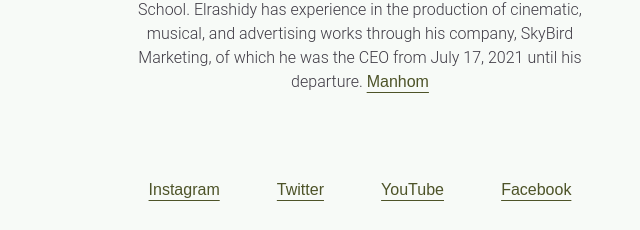
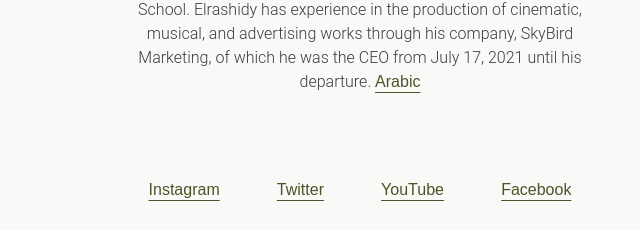
Before and after one commit to therealrashidy/therealrashidy.github.io, a plain HTML site: page index.html in a window 1280 px wide. Shown: the part 529-759 px from the top of the page, 280-920 px from the left. Drawn offline with Linux system fonts and the light colour scheme.

Commit message:
Update index.html

```diff
--- a/index.html
+++ b/index.html
@@ -165,7 +165,7 @@ strong {
 
 Previously, Elrashidy was the founder of "Sada El Shaab El Masry" newspaper in 2019, but has since moved on from that role. He also worked as the President of Media Relations at Mashaweer Culture Forum and in public relations at Al-saaidyah Military High School.
 
-Elrashidy has experience in the production of cinematic, musical, and advertising works through his company, SkyBird Marketing, of which he was the CEO from July 17, 2021 until his departure.  <a rel="noopener" target="_blank" href="https://manhom.com/%D8%B4%D8%AE%D8%B5%D9%8A%D8%A7%D8%AA/%D9%8A%D9%88%D8%B3%D9%81-%D9%85%D8%B5%D8%B7%D9%81%D9%89-%D8%A7%D9%84%D8%B1%D8%B4%D9%8A%D8%AF%D9%8A/">Manhom</a></p>
+Elrashidy has experience in the production of cinematic, musical, and advertising works through his company, SkyBird Marketing, of which he was the CEO from July 17, 2021 until his departure.  <a rel="noopener" target="_blank" href="https://ar.yousefelrashidy.me">Arabic</a></p>
 
 
 
```
